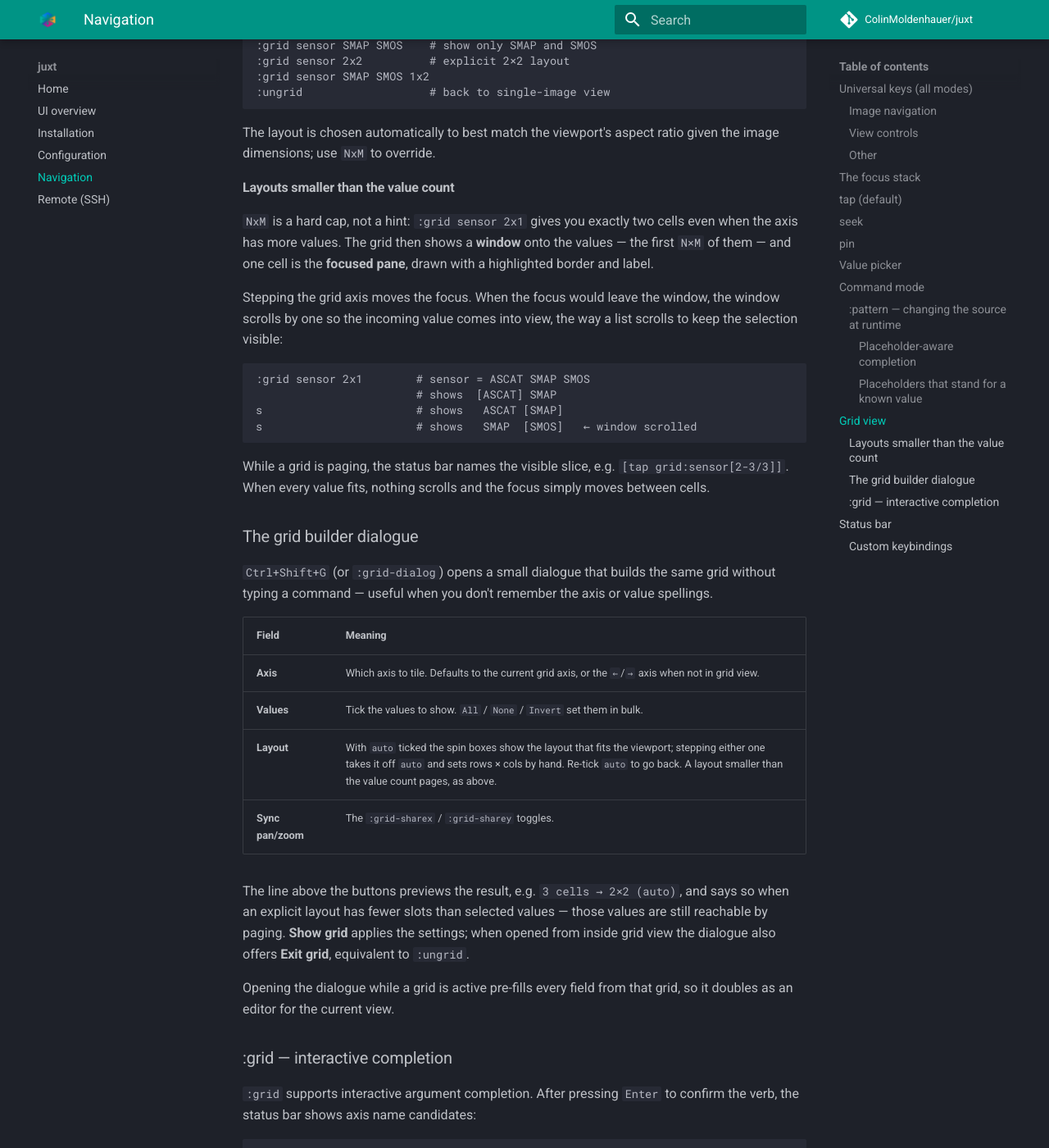
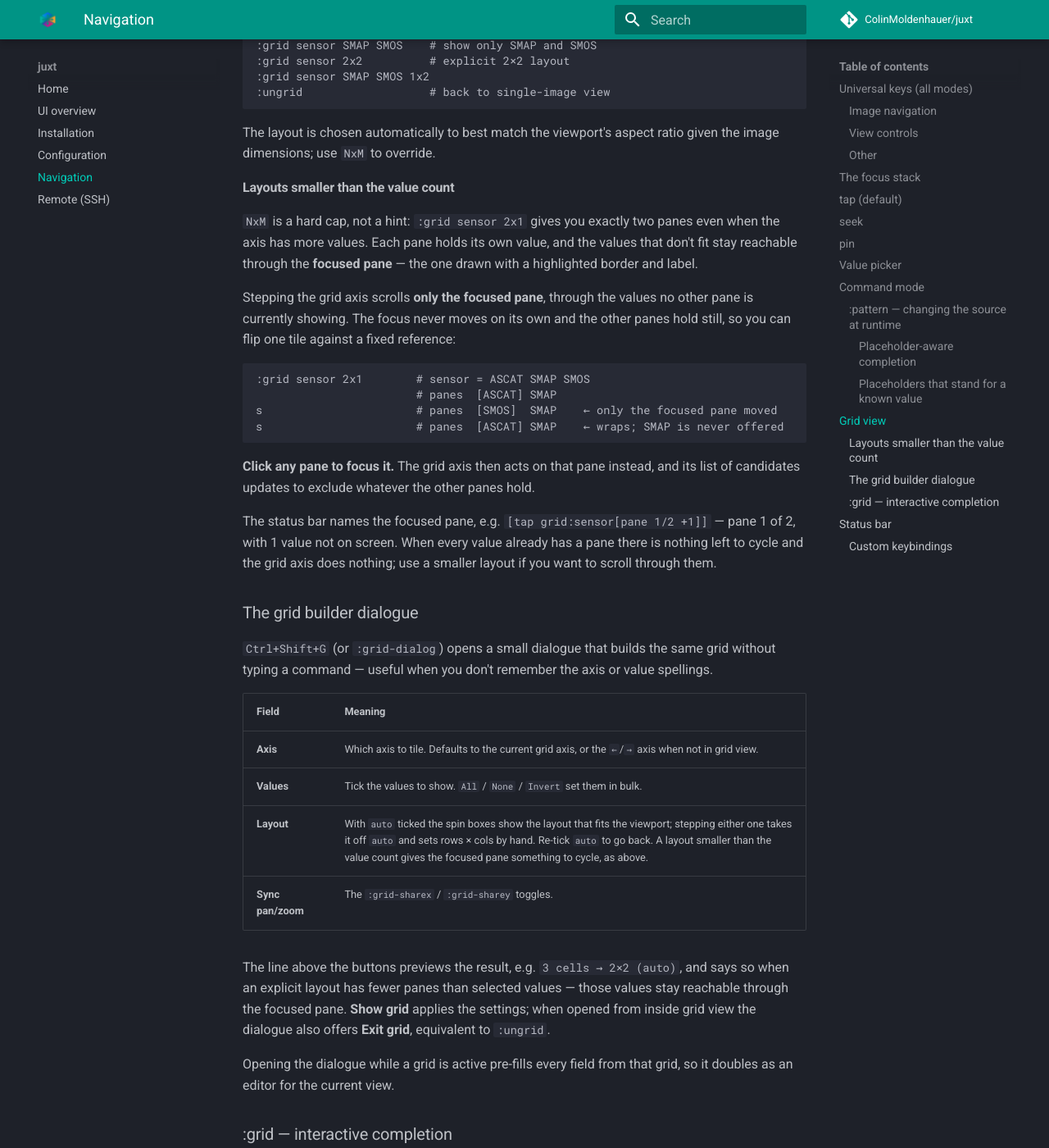
Before and after one commit to ColinMoldenhauer/juxt, an MkDocs documentation site: the page built from docs/navigation.md, in a window 1280 px wide and 1400 px high, scrolled down 7279 px. Shown: the whole window at 82% size. Built offline with MkDocs 1.6.1 and Material for MkDocs 9.7.7, drawn with Linux system fonts in a browser that asks for light colours; comment, search, counter and statistics services are not loaded; some of the changed text lies outside the part shown.

Commit message:
Confine grid-axis scrolling to the focused pane
Stepping the grid axis moved the focus from pane to pane and scrolled a
shared window over the values, so the whole grid shifted under a single
keypress.  That is the wrong unit of work: the point of a grid is to hold
most of it still and flip one tile against the rest.

Each pane now owns its value.  The grid axis rewrites only the focused
pane, cycling the values no other pane is showing, and never moves the
focus by itself.  Focus changes by clicking a pane, which also parks the
axis position on that pane so the status bar, the info sidebar and the
next step all speak about the pane in hand.

Panes are kept distinct: choosing a value another pane holds — via the
value picker rather than a step, which cannot produce a duplicate —
exchanges the two instead of drawing it twice.

The status bar now names the focused pane and how many values have no
pane of their own, e.g. grid:sensor[pane 2/2 +1].

````diff
--- a/docs/navigation.md
+++ b/docs/navigation.md
@@ -223,25 +223,29 @@ The layout is chosen automatically to best match the viewport's aspect ratio giv
 
 #### Layouts smaller than the value count
 
-`NxM` is a hard cap, not a hint: `:grid sensor 2x1` gives you exactly two cells
-even when the axis has more values. The grid then shows a **window** onto the
-values — the first `N×M` of them — and one cell is the **focused pane**, drawn
-with a highlighted border and label.
+`NxM` is a hard cap, not a hint: `:grid sensor 2x1` gives you exactly two panes
+even when the axis has more values. Each pane holds its own value, and the
+values that don't fit stay reachable through the **focused pane** — the one
+drawn with a highlighted border and label.
 
-Stepping the grid axis moves the focus. When the focus would leave the window,
-the window scrolls by one so the incoming value comes into view, the way a list
-scrolls to keep the selection visible:
+Stepping the grid axis scrolls **only the focused pane**, through the values no
+other pane is currently showing. The focus never moves on its own and the other
+panes hold still, so you can flip one tile against a fixed reference:
 
 ```
 :grid sensor 2x1        # sensor = ASCAT SMAP SMOS
-                        # shows  [ASCAT] SMAP
-s                       # shows   ASCAT [SMAP]
-s                       # shows   SMAP  [SMOS]   ← window scrolled
+                        # panes  [ASCAT] SMAP
+s                       # panes  [SMOS]  SMAP    ← only the focused pane moved
+s                       # panes  [ASCAT] SMAP    ← wraps; SMAP is never offered
 ```
 
-While a grid is paging, the status bar names the visible slice, e.g.
-`[tap  grid:sensor[2-3/3]]`. When every value fits, nothing scrolls and the
-focus simply moves between cells.
+**Click any pane to focus it.** The grid axis then acts on that pane instead,
+and its list of candidates updates to exclude whatever the other panes hold.
+
+The status bar names the focused pane, e.g. `[tap  grid:sensor[pane 1/2 +1]]` —
+pane 1 of 2, with 1 value not on screen. When every value already has a pane
+there is nothing left to cycle and the grid axis does nothing; use a smaller
+layout if you want to scroll through them.
 
 ### The grid builder dialogue
 
@@ -253,12 +257,12 @@ spellings.
 |---|---|
 | **Axis** | Which axis to tile. Defaults to the current grid axis, or the `←`/`→` axis when not in grid view. |
 | **Values** | Tick the values to show. `All` / `None` / `Invert` set them in bulk. |
-| **Layout** | With `auto` ticked the spin boxes show the layout that fits the viewport; stepping either one takes it off `auto` and sets rows × cols by hand. Re-tick `auto` to go back. A layout smaller than the value count pages, as above. |
+| **Layout** | With `auto` ticked the spin boxes show the layout that fits the viewport; stepping either one takes it off `auto` and sets rows × cols by hand. Re-tick `auto` to go back. A layout smaller than the value count gives the focused pane something to cycle, as above. |
 | **Sync pan/zoom** | The `:grid-sharex` / `:grid-sharey` toggles. |
 
 The line above the buttons previews the result, e.g. `3 cells → 2×2 (auto)`, and
-says so when an explicit layout has fewer slots than selected values — those
-values are still reachable by paging. **Show grid**
+says so when an explicit layout has fewer panes than selected values — those
+values stay reachable through the focused pane. **Show grid**
 applies the settings; when opened from inside grid view the dialogue also offers
 **Exit grid**, equivalent to `:ungrid`.
 
@@ -281,7 +285,7 @@ Use `←`/`→` to cycle candidates or type a prefix to narrow them. Press **`Ta
 
 Press **`Tab`** again on each value to append it to the filter list. Press **`Enter`** to execute with the current selection — or just type the arguments manually if you know them.
 
-**Navigation in grid mode** works the same as normal: arrow keys and letter keys advance all other axes simultaneously — every cell updates together. Stepping the *grid* axis moves the focused pane instead, paging the window when the layout is too small to show every value at once. With a value subset, stepping the grid axis visits only the values in that subset.
+**Navigation in grid mode** works the same as normal for every axis except the grid axis: arrow keys and letter keys advance all other axes simultaneously, and every cell updates together. The *grid* axis is confined to the focused pane — it swaps that one pane's value for another that is not already on screen, leaving the rest of the grid as a fixed reference. With a value subset, only values from that subset are ever offered.
 
 **Pan and zoom** are synchronized across all cells by default. Each cell is an independent `QGraphicsView`, so you can also pan/drag within a single cell independently when sync is off.
 
@@ -299,7 +303,7 @@ juxt "plots/{sensor}_{date}.png" --grid sensor --grid-layout 1x3
 juxt "plots/{sensor}_{date}.png" --grid sensor --no-sharex --no-sharey
 ```
 
-The status bar shows the active grid axis in the mode indicator, e.g. `[tap  grid:sensor]`, and appends the visible slice while paging, e.g. `[tap  grid:sensor[2-3/4]]`.
+The status bar shows the active grid axis in the mode indicator, e.g. `[tap  grid:sensor]`, and names the focused pane when there is more than one, e.g. `[tap  grid:sensor[pane 2/2 +1]]` — the trailing `+1` counts values with no pane of their own.
 
 ---
 
````
Also changed, not shown: docs/ui.md (+6 -3 lines), 4 other files.
